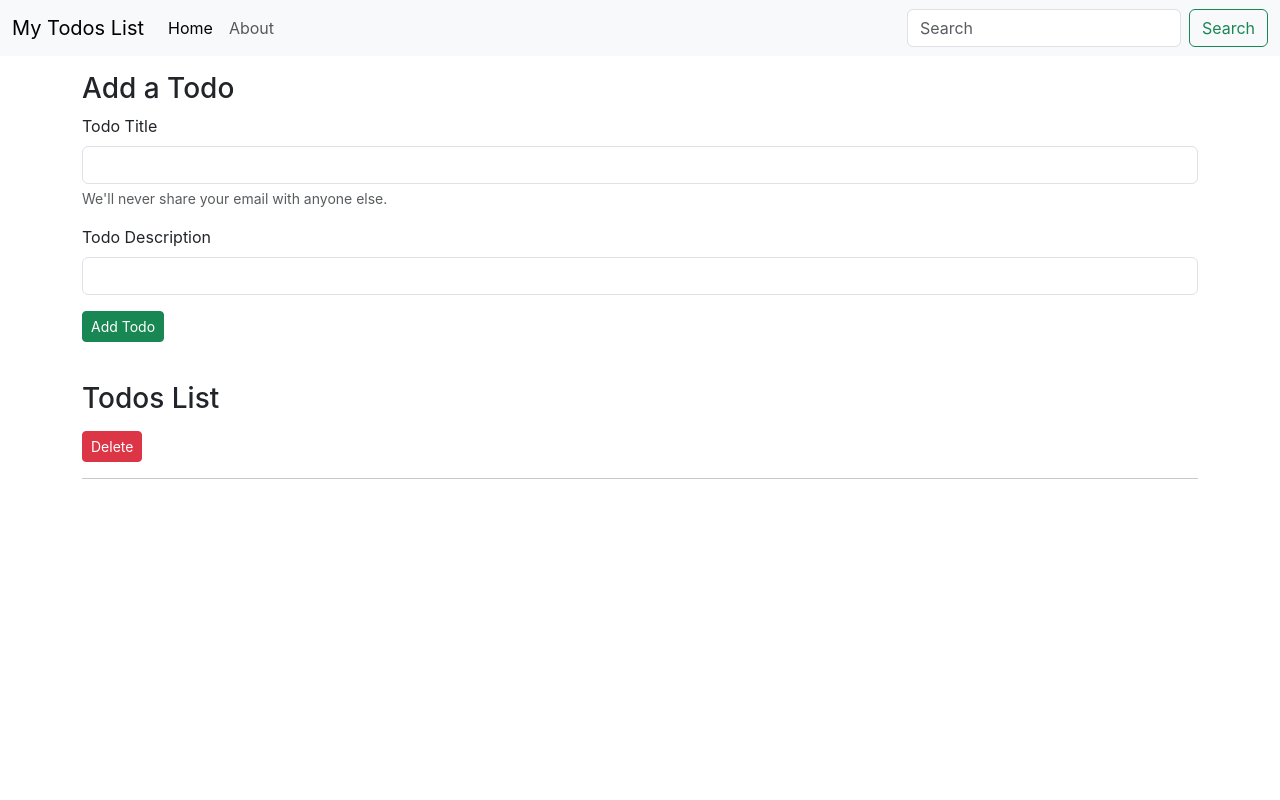
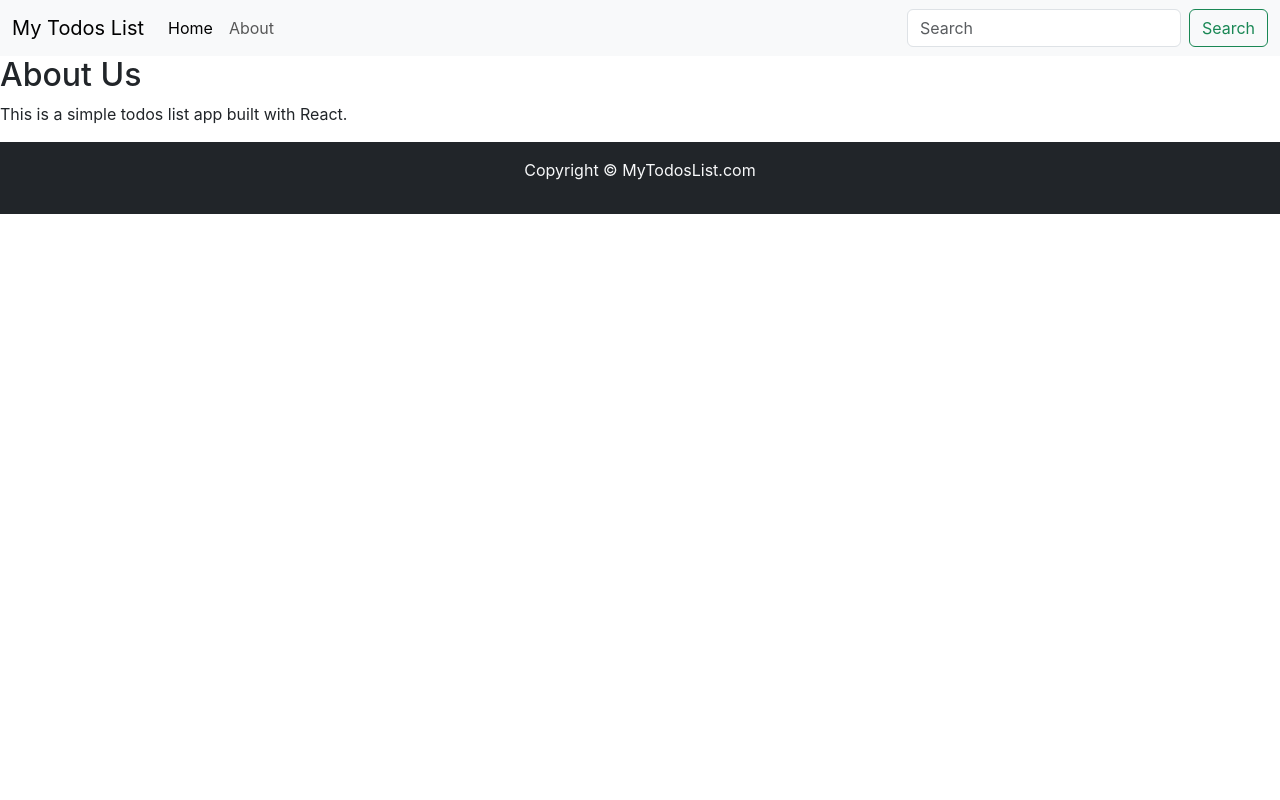
Before and after one commit to Mangesh5677/codewithharry, a React (Create React App) app: page /about in a window 1280 px wide. Shown: the top 800 px of the page. Built offline with nearby package versions, Linux system fonts and the light colour scheme.

Commit message:
Updated App.js and fixed React Router issue

```diff
--- a/package.json
+++ b/package.json
@@ -6,7 +6,9 @@
   "dependencies": {
     "react": "^19.2.4",
     "react-dom": "^19.2.4",
-    "react-scripts": "^5.0.1"
+    "react-router-dom": "^5.3.4",
+    "react-scripts": "^5.0.1",
+    "web-vitals": "^5.1.0"
   },
   "scripts": {
     "start": "react-scripts start",
--- a/src/App.js
+++ b/src/App.js
@@ -3,43 +3,76 @@ import Header from './MyComponents/Header';
 import Todos from './MyComponents/Todos';
 import Footer from './MyComponents/Footer';
 import AddTodo from './MyComponents/AddTodo';
-import React,{useState} from 'react'
+import About from './MyComponents/About';
+import React, { useState, useEffect } from 'react';
+import { BrowserRouter as Router, Switch, Route} from "react-router-dom";
+
 function App() {
+
+  // Load todos from localStorage
   let initTodo;
-  if(localStorage.getItem("todos")===null){
-    initTodo =[];
-  }else{
-   initTodo = JSON.parse(localStorage.getItem("todos"));
+  if (localStorage.getItem("todos") === null) {
+    initTodo = [];
+  } else {
+    initTodo = JSON.parse(localStorage.getItem("todos"));
   }
-const onDelete = (todo)=>{
-  console.log("I am onDelete of todo", todo);
-  // Deleting this way in react does not work  // let index = todos.indexOf(todo);
-  // todos.splice(index,1);
 
-  setTodos(todos.filter((e)=>{
-    return e!==todo;
-  }))
-  localStorage.setItem("todos", JSON.stringify(todos));
-}
+  const [todos, setTodos] = useState(initTodo);
 
- const[todos, setTodos] = useState([initTodo]);
-    const addTodo = (title, desc) => {
-    const sno = todos.length ? todos[todos.length - 1].sno + 1 : 1;
-    const newTodo = { sno, title, desc };
-    setTodos([...todos, newTodo]);
-    console.log("Added todo:", newTodo);
-    if (todos.length === 0) {
-      localStorage.setItem("todos", JSON.stringify([newTodo]));
-    } else {
-      localStorage.setItem("todos", JSON.stringify([...todos, newTodo]));
+  // Delete Todo
+  const onDelete = (todo) => {
+    console.log("Deleting todo:", todo);
+
+    setTodos(todos.filter((e) => {
+      return e !== todo;
+    }));
+  };
+
+  // Add Todo
+  const addTodo = (title, desc) => {
+
+    if (!title || !desc) {
+      alert("Title or Description cannot be empty");
+      return;
     }
-  }
+
+    const sno = todos.length === 0 ? 1 : todos[todos.length - 1].sno + 1;
+
+    const myTodo = {
+      sno: sno,
+      title: title,
+      desc: desc
+    };
+
+    setTodos([...todos, myTodo]);
+  };
+
+  // Save todos to localStorage whenever todos change
+  useEffect(() => {
+    localStorage.setItem("todos", JSON.stringify(todos));
+  }, [todos]);
+
   return (
     <>
-      <Header title="My Todos List" Searchbar={false}/>
-      <AddTodo addTodo={addTodo}/>
-      <Todos todos={todos} onDelete={onDelete}/>
-      <Footer/>
+    <Router>
+      <Header title="My Todos List" Searchbar={false} />
+      <Switch>
+        <Route exact path='/' render={() => {
+          return (<>
+            <AddTodo addTodo={addTodo} />
+            <Todos todos={todos} onDelete={onDelete} />
+          </>
+        )
+        }}>
+
+        </Route>
+        <Route exact path='/about'>
+          <About />
+        </Route>
+      </Switch>
+
+      <Footer />
+      </Router>
     </>
   );
 }
--- /dev/null
+++ b/src/MyComponents/About.js
@@ -0,0 +1,12 @@
+import React from 'react'
+
+const About = () => {
+  return (
+    <div>
+      <h2>About Us</h2>
+      <p>This is a simple todos list app built with React.</p>
+    </div>
+  )
+}
+
+export default About
--- a/src/MyComponents/AddTodo.js
+++ b/src/MyComponents/AddTodo.js
@@ -7,46 +7,58 @@ const AddTodo = (props) => {
 
   const submit = (e) => {
     e.preventDefault();
+
     if (!title || !desc) {
       alert("Title or Description cannot be blank");
+      return;   // ⭐ important fix
     }
-      props.addTodo(title, desc);
-  }
+
+    props.addTodo(title, desc);
+
+    // clear input fields
+    setTitle("");
+    setDesc("");
+  };
 
   return (
     <div className="container my-3">
       <h3>Add a Todo</h3>
+
       <form onSubmit={submit}>
         <div className="mb-3">
           <label htmlFor="title" className="form-label">
             Todo Title
           </label>
+
           <input
             type="text"
             className="form-control"
             value={title}
-            onChange={(e)=>{setTitle(e.target.value)}}
+            onChange={(e) => setTitle(e.target.value)}
             id="title"
-            aria-describedby="emailHelp"
           />
-          <div id="emailHelp" className="form-text">
+
+          <div className="form-text">
             We'll never share your email with anyone else.
           </div>
         </div>
+
         <div className="mb-3">
           <label htmlFor="desc" className="form-label">
             Todo Description
           </label>
+
           <input
             type="text"
+            className="form-control"
             value={desc}
-            onChange={(e)=>{setDesc(e.target.value)}}
-            className="form-control"
+            onChange={(e) => setDesc(e.target.value)}
             id="desc"
           />
         </div>
+
         <button type="submit" className="btn btn-sm btn-success">
-         Add Todo
+          Add Todo
         </button>
       </form>
     </div>
--- a/src/MyComponents/Header.js
+++ b/src/MyComponents/Header.js
@@ -23,13 +23,13 @@ export default function Header(props) {
           <div className="collapse navbar-collapse" id="navbarSupportedContent">
             <ul className="navbar-nav me-auto mb-2 mb-lg-0">
               <li className="nav-item">
-                <a className="nav-link active" aria-current="page" href="#">
+                <a className="nav-link active" aria-current="page" href="/">
                   Home
                 </a>
               </li>
 
               <li className="nav-item">
-                <a className="nav-link" href="#">
+                <a className="nav-link" href="/about">
                   About
                 </a>
               </li>
--- a/src/MyComponents/Todos.js
+++ b/src/MyComponents/Todos.js
@@ -2,6 +2,7 @@ import React from 'react';
 import TodoItem from './TodoItem';
 
 const Todos = (props) => {
+
   let myStyle = {
     minHeight: "70vh",
     margin: "40px auto"
@@ -9,18 +10,22 @@ const Todos = (props) => {
 
   return (
     <div className="container" style={myStyle}>
+
       <h3 className="my-3">Todos List</h3>
 
-      {props.todos.length === 0 && (
+      {props.todos.length === 0 ?
         <p className="text-center">No todos to display</p>
-      )}
+        :
+        props.todos.map((todo) => {
+          return (
+            <React.Fragment key={todo.sno}>
+              <TodoItem todo={todo} onDelete={props.onDelete}/>
+              <hr />
+            </React.Fragment>
+          )
+        })
+      }
 
-      {props.todos.map((todo) => (
-        <React.Fragment key={todo.sno}>
-          <TodoItem todo={todo} onDelete={props.onDelete} />
-          <hr />
-        </React.Fragment>
-      ))}
     </div>
   );
 };
```
Also changed, not shown: 1 other file (tests, documents, lock files or other folders).
